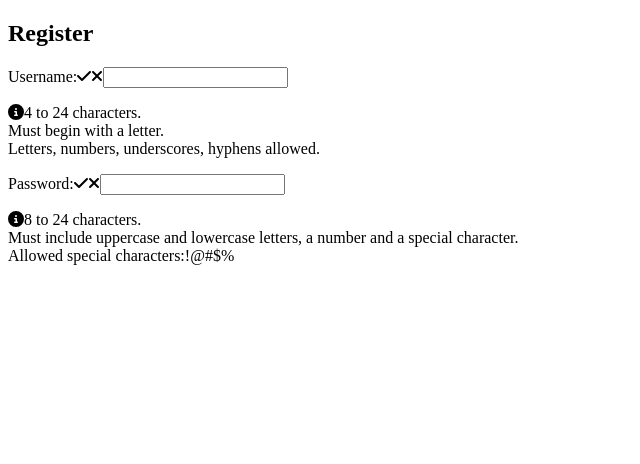
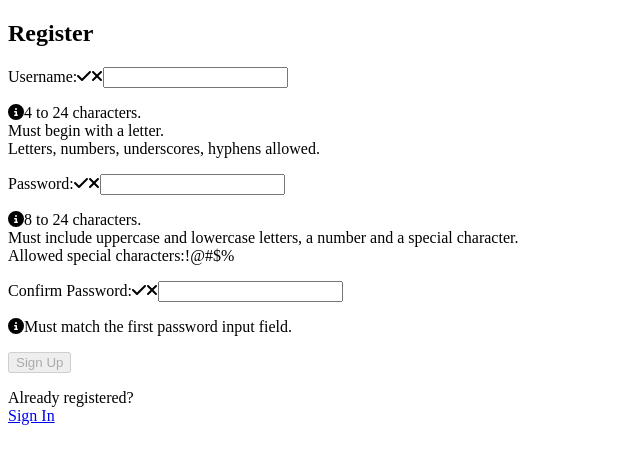
Before and after one commit to petekgithub/fetch-data-mongdb-trytry, a React (Create React App) app: page / in a window 1280 px wide. Shown: the top 464 px of the page, without its empty margins (0-640 px from the left). Built offline with nearby package versions, Linux system fonts and the light colour scheme.

Commit message:
link-to-signin-form-and-handleSubmit-function

```diff
--- a/package.json
+++ b/package.json
@@ -3,8 +3,6 @@
   "version": "0.1.0",
   "private": true,
   "dependencies": {
-    "@fortawesome/free-solid-svg-icons": "^6.2.0",
-    "@fortawesome/react-fontawesome": "^0.2.0",
     "@testing-library/jest-dom": "^5.16.5",
     "@testing-library/react": "^13.4.0",
     "@testing-library/user-event": "^13.5.0",
@@ -26,6 +24,9 @@
     "web-vitals": "^2.1.4"
   },
   "devDependencies": {
+    "@fortawesome/fontawesome-svg-core": "^6.2.0",
+    "@fortawesome/free-solid-svg-icons": "^6.2.0",
+    "@fortawesome/react-fontawesome": "^0.2.0",
     "@types/jest": "^29.1.2",
     "@types/node": "^18.11.0",
     "@types/react": "^18.0.21",
--- a/public/index.html
+++ b/public/index.html
@@ -9,7 +9,7 @@
   <meta name="description" content="ReliefScout App" />
   <link rel="apple-touch-icon" href="%PUBLIC_URL%/logo192.png" />
   <link rel="manifest" href="%PUBLIC_URL%/manifest.json" />
-  <title>ReliefScout</title>
+  <title>Arayüz</title>
   <link
     href="https://fonts.googleapis.com/css2?family=Heebo:wght@300;400;500;600;700&display=swap"
     rel="stylesheet">
--- a/src/Auth/pages/Register/index.tsx
+++ b/src/Auth/pages/Register/index.tsx
@@ -6,7 +6,6 @@
 
 const USER_REGEX = /^[A-z][A-z0-9-_]{3,23}$/;
 const PWD_REGEX = /^(?=.*[a-z])(?=.*[A-Z])(?=.*[0-9])(?=.*[!@#$%]).{8,24}$/;
-const REGISTER_URL = '/register';
 
 
 const Register: React.FC = () => {
@@ -31,7 +30,7 @@
   /* states for the pass match field*/
   const [matchPwd, setMatchPwd] = useState('');
   const [validMatch, setValidMatch] = useState(false);
-  const [matchFocus, setmatchFocus] = useState(false);
+  const [matchFocus, setMatchFocus] = useState(false);
 
   /*state for possible error msg*/
     const [errMsg, setErrMsg] = useState('');
@@ -42,6 +41,20 @@
   //   userRef.current.focus();
   // }, []);
 
+
+
+  const handleSubmit = async (e: any) => {
+    e.preventDefault();
+    // if button enabled with JS hack
+    const v1 = USER_REGEX.test(user);
+    const v2 = PWD_REGEX.test(pwd);
+    if(!v1 || !v2) {
+      setErrMsg("Invalid Entry");
+      return;
+    }
+   console.log(user, pwd);
+}
+
   return (
     <section>
     <p
@@ -51,7 +64,7 @@
     >
     {errMsg}</p>
     <h1>Register</h1>
-      <form>
+    <form onSubmit={handleSubmit}>
       <label htmlFor="username">
         Username:
         <span className={validName ? "valid" : "hide"}>
@@ -83,7 +96,7 @@
         Letters, numbers, underscores, hyphens allowed.
       </p>
 
-        <label htmlFor="username">
+      <label htmlFor="password">
         Password:
         <span className={validPwd ? "valid" : "hide"}>
           <FontAwesomeIcon icon={faCheck} />
@@ -116,7 +129,45 @@
           <span aria-label="dollar sign">$</span>
           <span aria-label="percent">%</span>
       </p>
+
+      <label htmlFor="confirm_pwd">
+        Confirm Password:
+        <span className={validMatch && matchPwd ?  "valid" : "hide"}>
+          <FontAwesomeIcon icon={faCheck} />
+        </span>
+        <span className={validMatch || !validMatch ? "hide" : "invalid"}>
+          <FontAwesomeIcon icon={faTimes} />
+        </span>
+      </label>
+      <input
+        type="password"
+        id="confirm_pwd"
+        onChange={(e)=> setMatchPwd(e.target.value)}
+        required
+        aria-invalid={validPwd ? "false" : "true"}
+        aria-describedby="confirmnote"
+        onFocus={() => setMatchFocus(true)}
+        onBlur={() => setMatchFocus(false)}
+      />
+      <p
+        id="confirmnote"
+        className={matchFocus && user && !validPwd ? "instructions" : "offscreen"}
+      >
+      <FontAwesomeIcon icon={faInfoCircle } />
+       Must match the first password input field.
+      </p>
+      <button
+        disabled={!validName || !validPwd || !validMatch ? true : false}
+      >
+      Sign Up</button>
     </form>
+    <p>
+      Already registered?<br />
+      <span className="line">
+        {/*put router link here */}
+        <a href="#">Sign In</a>
+      </span>
+    </p>
   </section>
   )
 }
```
Also changed, not shown: 1 other file (tests, documents, lock files or other folders). Lines whose indentation alone changed are shown as unchanged.
